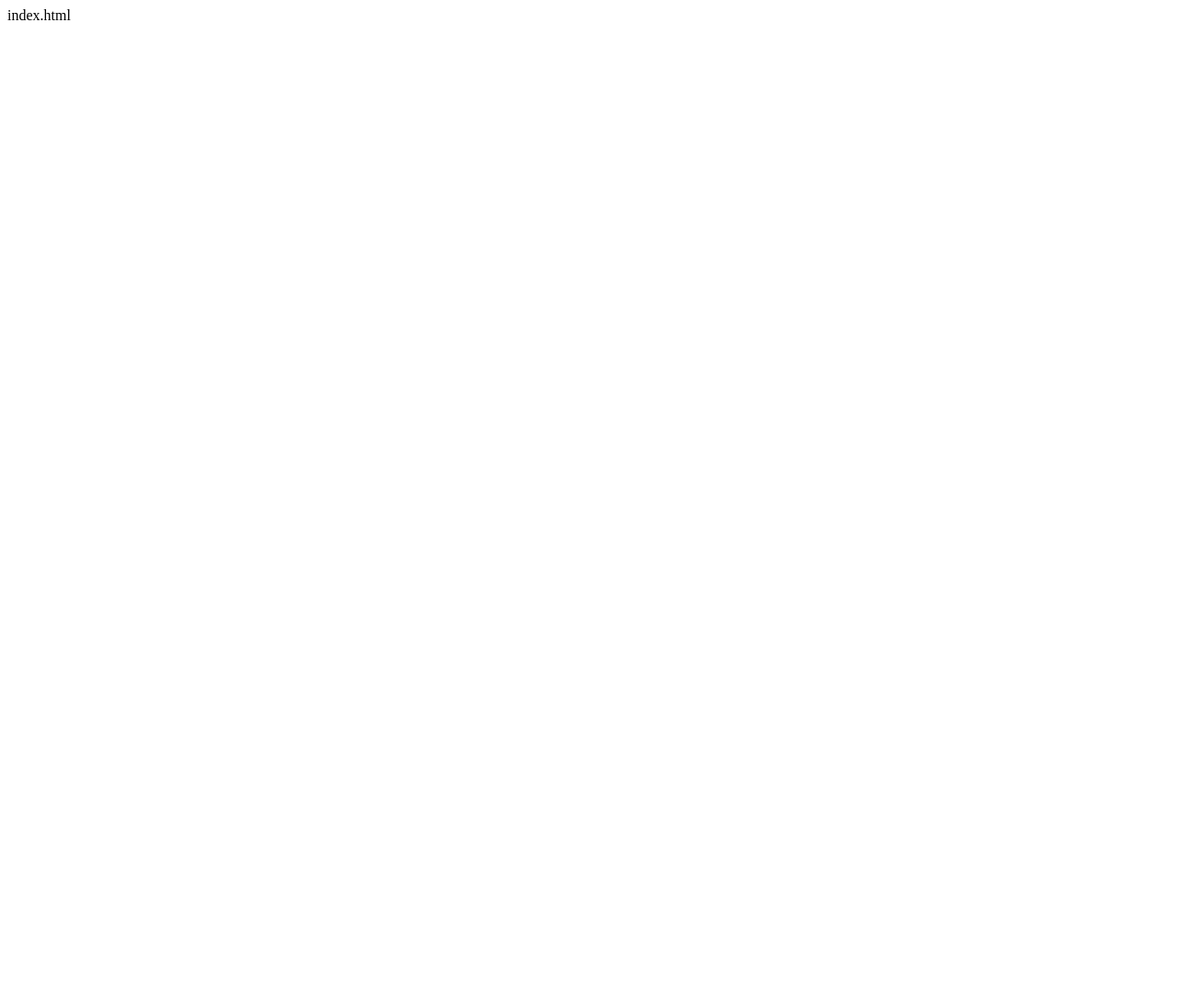
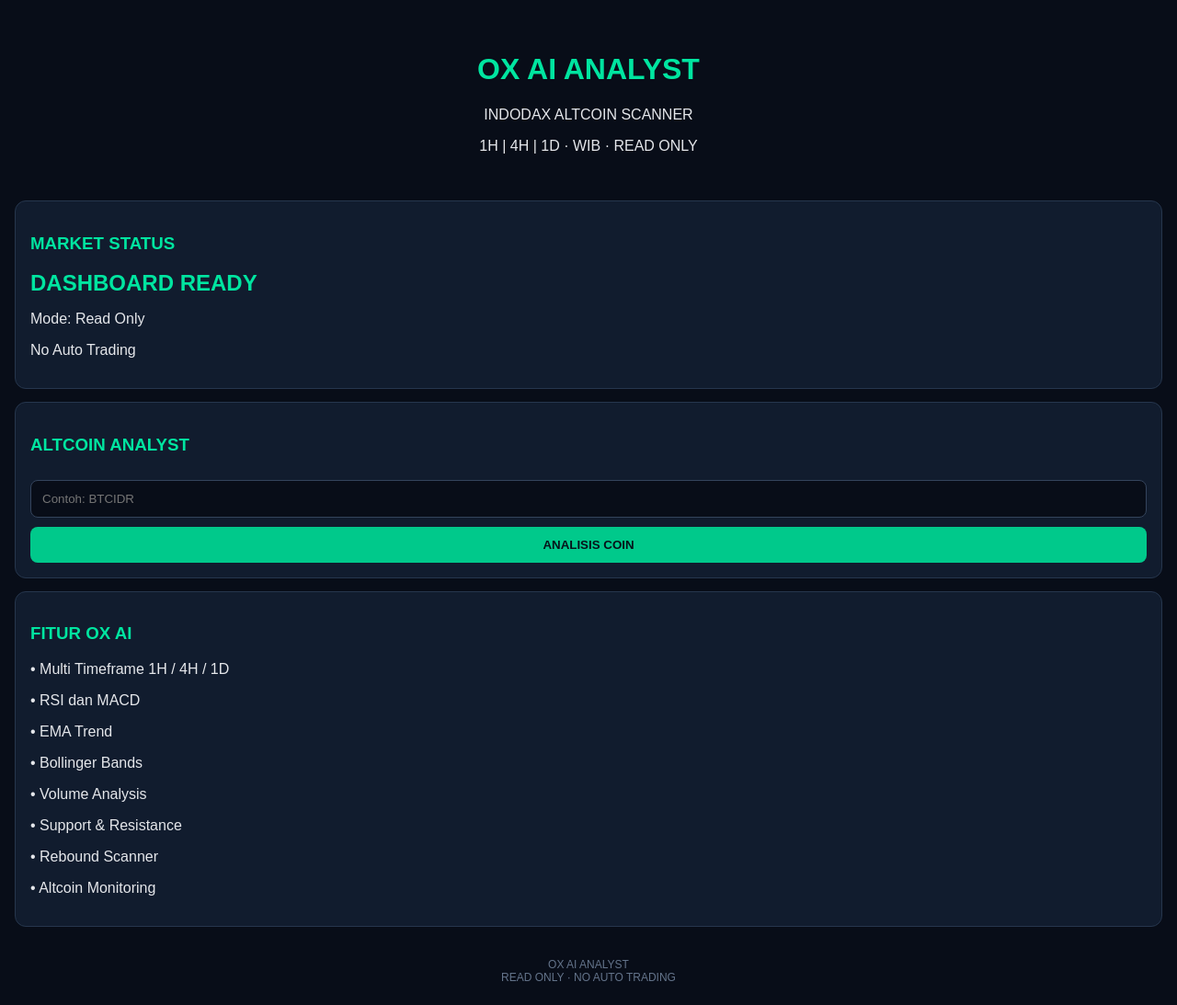
Before and after one commit to karisman1/ox-ai-analyst-web, a plain HTML site: page index.html in a window 1280 px wide. Shown: the whole page at 92% size. Before the commit the page ends 800 px from the top, so only its background shows below. Drawn offline with Linux system fonts and the light colour scheme.

Commit message:
Update index.html

```diff
--- a/index.html
+++ b/index.html
@@ -1 +1,89 @@
-index.html
+
+<!DOCTYPE html>
+<html lang="id">
+<head>
+<meta charset="UTF-8">
+<meta name="viewport" content="width=device-width, initial-scale=1.0">
+<title>OX AI ANALYST</title>
+<style>
+*{box-sizing:border-box}
+body{margin:0;background:#080d18;color:#e5e7eb;font-family:Arial;padding:16px}
+header{text-align:center;padding:20px}
+h1{color:#00e5a0}
+.card{background:#111c2e;border:1px solid #26364d;border-radius:12px;padding:16px;margin:14px 0}
+h3{color:#00e5a0}
+.value{font-size:24px;font-weight:bold}
+.green{color:#00e5a0}
+button{background:#00c98b;color:#06131a;border:0;padding:12px;border-radius:8px;font-weight:bold;width:100%;margin-top:10px}
+input{width:100%;padding:12px;background:#080d18;color:white;border:1px solid #34445c;border-radius:8px;margin-top:8px}
+footer{text-align:center;color:#64748b;font-size:12px;padding:20px}
+</style>
+</head>
+<body>
+
+<header>
+<h1>OX AI ANALYST</h1>
+<p>INDODAX ALTCOIN SCANNER</p>
+<p>1H | 4H | 1D · WIB · READ ONLY</p>
+</header>
+
+<div class="card">
+<h3>MARKET STATUS</h3>
+<div class="value green" id="status">CONNECTING...</div>
+<p>Mode: Read Only</p>
+<p>No Auto Trading</p>
+</div>
+
+<div class="card">
+<h3>ALTCOIN ANALYST</h3>
+<input id="symbol" placeholder="Contoh: BTCIDR">
+<button onclick="analyze()">ANALISIS COIN</button>
+<div id="result"></div>
+</div>
+
+<div class="card">
+<h3>FITUR OX AI</h3>
+<p>• Multi Timeframe 1H / 4H / 1D</p>
+<p>• RSI dan MACD</p>
+<p>• EMA Trend</p>
+<p>• Bollinger Bands</p>
+<p>• Volume Analysis</p>
+<p>• Support & Resistance</p>
+<p>• Rebound Scanner</p>
+<p>• Altcoin Monitoring</p>
+</div>
+
+<footer>
+OX AI ANALYST<br>
+READ ONLY · NO AUTO TRADING
+</footer>
+
+<script>
+async function analyze(){
+ const coin=document.getElementById("symbol").value.trim().toUpperCase();
+ const result=document.getElementById("result");
+ if(!coin){alert("Masukkan kode coin");return;}
+
+ result.innerHTML="<p>Mengambil data Indodax...</p>";
+
+ try{
+  const response=await fetch("https://indodax.com/api/ticker/"+coin.toLowerCase());
+  if(!response.ok)throw new Error("Pair tidak ditemukan");
+  const data=await response.json();
+  const ticker=data.ticker;
+  result.innerHTML=`
+  <p><b>${coin}</b></p>
+  <p>Harga: Rp ${Number(ticker.last).toLocaleString("id-ID")}</p>
+  <p>High 24H: Rp ${Number(ticker.high).toLocaleString("id-ID")}</p>
+  <p>Low 24H: Rp ${Number(ticker.low).toLocaleString("id-ID")}</p>
+  <p>Volume: ${ticker.vol_idr}</p>
+  <p>Data harga berhasil diambil. Ini belum merupakan sinyal trading.</p>`;
+ }catch(e){
+  result.innerHTML="<p style='color:#ff5b70'>Gagal mengambil data: "+e.message+"</p>";
+ }
+}
+document.getElementById("status").innerText="DASHBOARD READY";
+</script>
+
+</body>
+</html>
```
